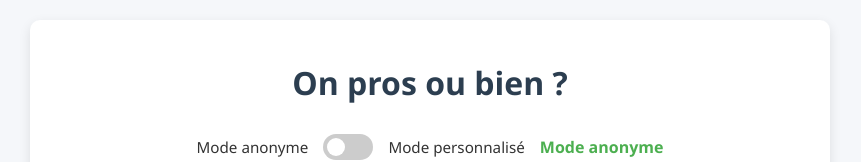
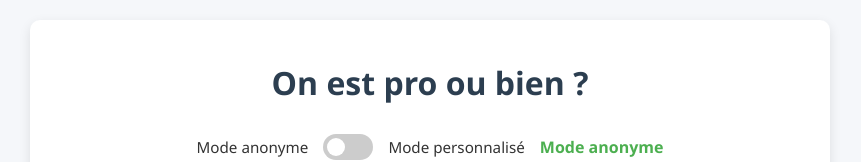
Before and after one commit to icamee76/pipotron, a plain HTML site: page index.html in a window 1280 px wide. Shown: the top 162 px of the page, without its empty margins (210-1071 px from the left). Drawn offline with Linux system fonts and the light colour scheme.

Commit message:
correction "on est pro"

```diff
--- a/index.html
+++ b/index.html
@@ -3,7 +3,7 @@
 <head>
     <meta charset="UTF-8">
     <meta name="viewport" content="width=device-width, initial-scale=1.0">
-    <title>On pros ou bien ?</title>
+    <title>On est pro ou bien ?</title>
     <style>
         * {
             box-sizing: border-box;
@@ -510,7 +510,7 @@
     </div>
 
     <div class="container">
-        <h1>On pros ou bien ?</h1>
+        <h1>On est pro ou bien ?</h1>
 
         <div class="toggle-container">
             <span class="toggle-label">Mode anonyme</span>
```
